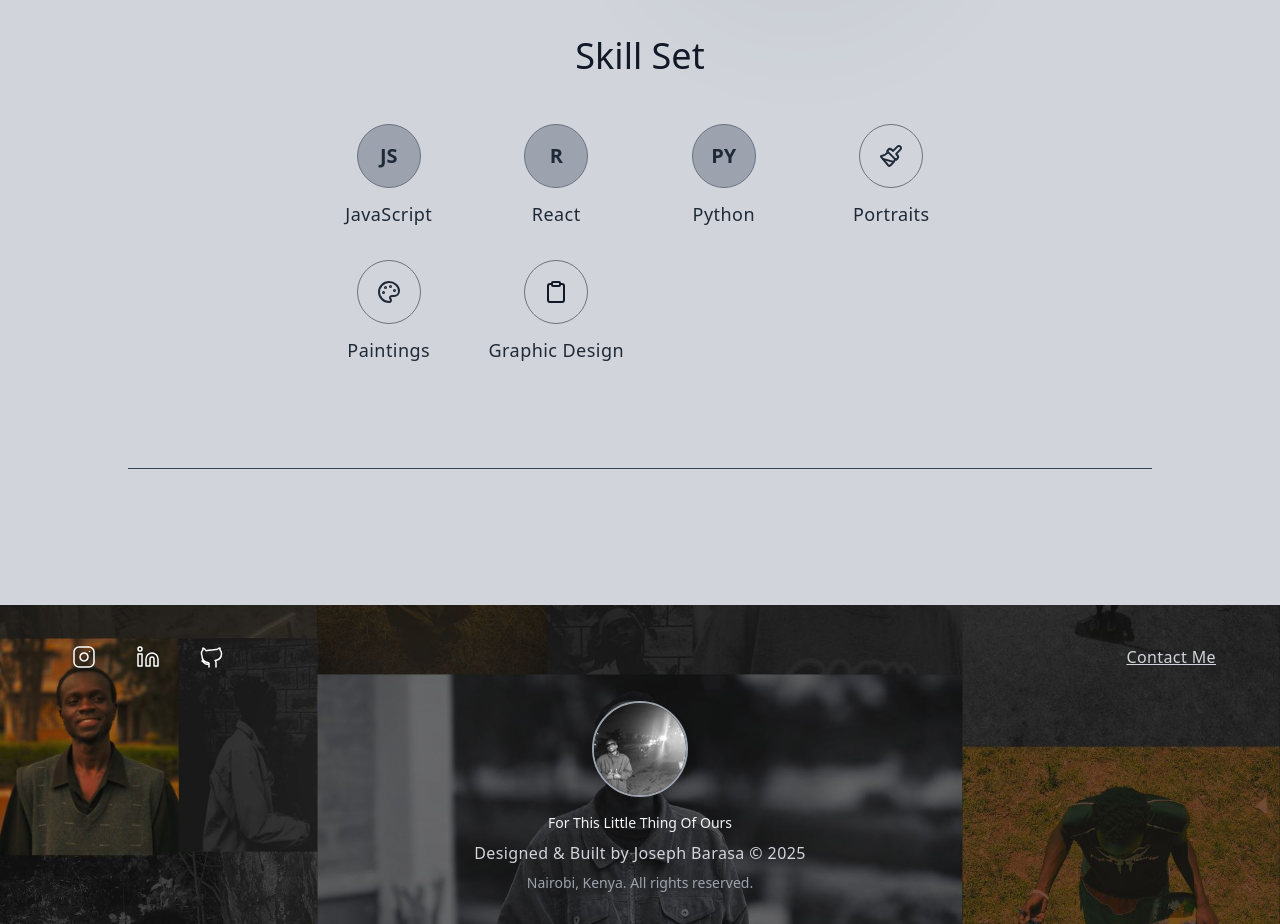
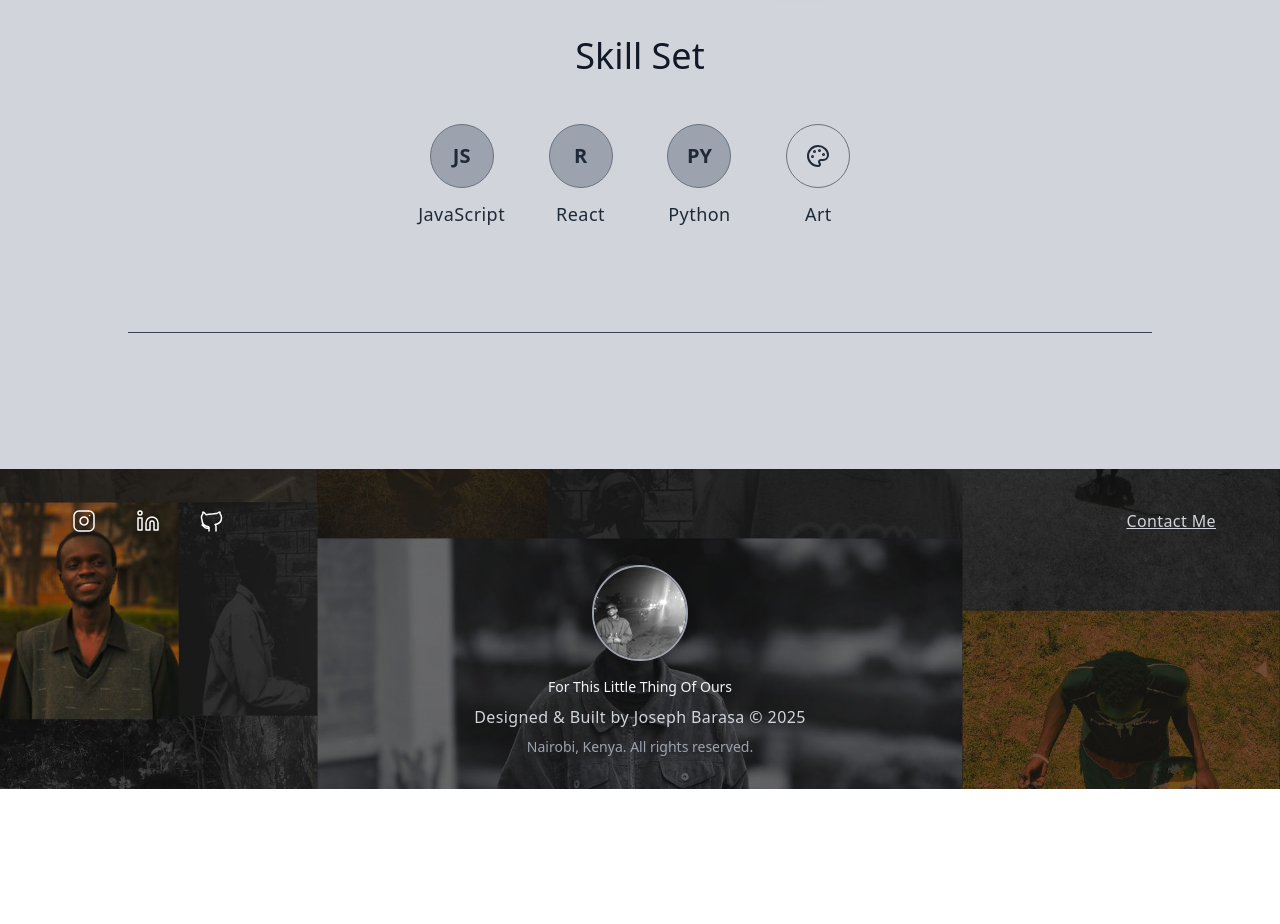
Before and after one commit to JosephBarasa/portfolio, a React (Create React App) app: page /#/ in a window 1280 px wide. Shown: the part 1780-2704 px from the top of the page. After the commit the page ends 2569 px from the top, so only its background shows below. Built offline with nearby package versions, Linux system fonts and the light colour scheme.

Commit message:
skillset

```diff
--- a/src/components/SkillSet.js
+++ b/src/components/SkillSet.js
@@ -37,26 +37,13 @@ const SkillSet = () => {
         </div>
 
         {/* Visual Arts Skills */}
-        <div className="flex flex-col items-center space-y-3">
-          <div className="w-16 h-16 bg-gray-300 rounded-full flex items-center justify-center border border-gray-500">
-            <Paintbrush className="h-6 w-6 text-gray-800" />
-          </div>
-          <p className="text-lg font-light text-gray-800 tracking-wide">Portraits</p>
-        </div>
 
 
         <div className="flex flex-col items-center space-y-3">
           <div className="w-16 h-16 bg-gray-300 rounded-full flex items-center justify-center border border-gray-500">
             <Palette className="h-6 w-6 text-gray-800" />
           </div>
-          <p className="text-lg font-light text-gray-800 tracking-wide">Paintings</p>
-        </div>
-
-        <div className="flex flex-col items-center space-y-3">
-          <div className="w-16 h-16 bg-gray-300 rounded-full flex items-center justify-center border border-gray-500">
-            <Clipboard className="h-6 w-6 text-gray-900" />
-          </div>
-          <p className="text-lg font-light text-gray-800 tracking-wide">Graphic Design</p>
+          <p className="text-lg font-light text-gray-800 tracking-wide">Art</p>
         </div>
 
       </div>
```
